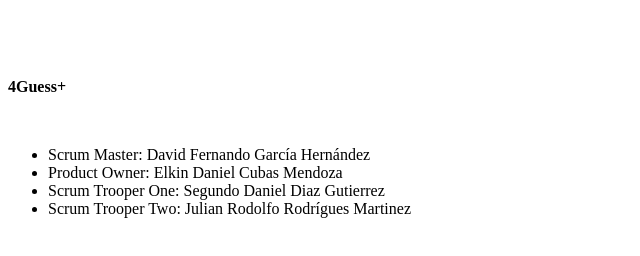
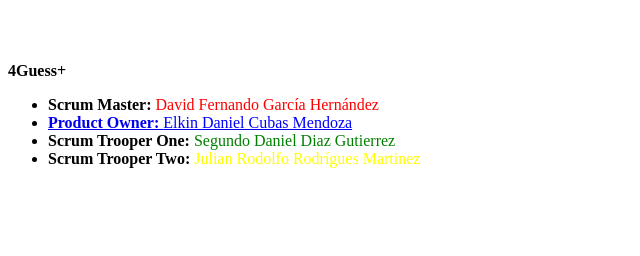
Before and after one commit to mackux84/Grupo8, a plain HTML site: page index1.html in a window 1280 px wide. Shown: the whole page, without its empty margins (0-640 px from the left). Drawn offline with Linux system fonts and the light colour scheme.

Commit message:
Actualizacion del codigo
Se realiza correccion del codigo HTML y verificacion del mismo

```diff
--- a/index1.html
+++ b/index1.html
@@ -1,3 +1,4 @@
+<!DOCTYPE html>
 <html>
     <head>
         <title>Equipo #8</title>
@@ -5,13 +6,15 @@
     <body>
 	<br></br>
 	<br>
-	<p><strong>4Guess+</strong></p>
+	<strong>4Guess+</strong>
 	</br>
         <ul>
-            <li>Scrum Master: David Fernando García Hernández </li>
-            <li>Product Owner: Elkin Daniel Cubas Mendoza </li>
-            <li>Scrum Trooper One: Segundo Daniel Diaz Gutierrez </li>
-            <li>Scrum Trooper Two: Julian Rodolfo Rodrígues Martinez </li>
+            <p>
+               <li><b>Scrum Master: </b><spam style="color: red">David Fernando García Hernández </span></li>
+               <li><b><a href="malito:mackuknowledge@outlook.com">Product Owner: </b><spam style="color: blue">Elkin Daniel Cubas Mendoza </span></a></li>
+               <li><b>Scrum Trooper One: </b><spam style="color: green">Segundo Daniel Diaz Gutierrez </span></li>
+               <li><b>Scrum Trooper Two: </b><spam style="color: yellow">Julian Rodolfo Rodrígues Martinez </span></li>
+	    </p>
         </ul>
     </body>
 </html>
```
